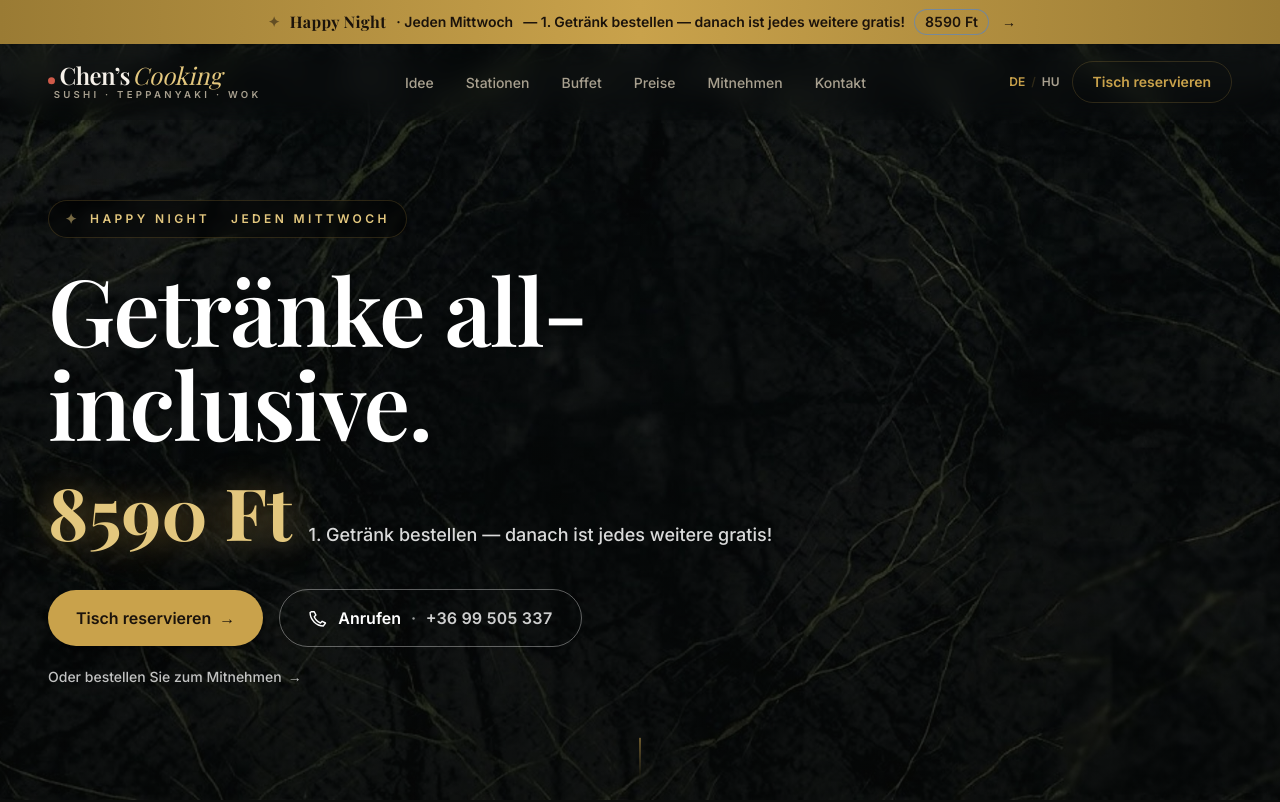
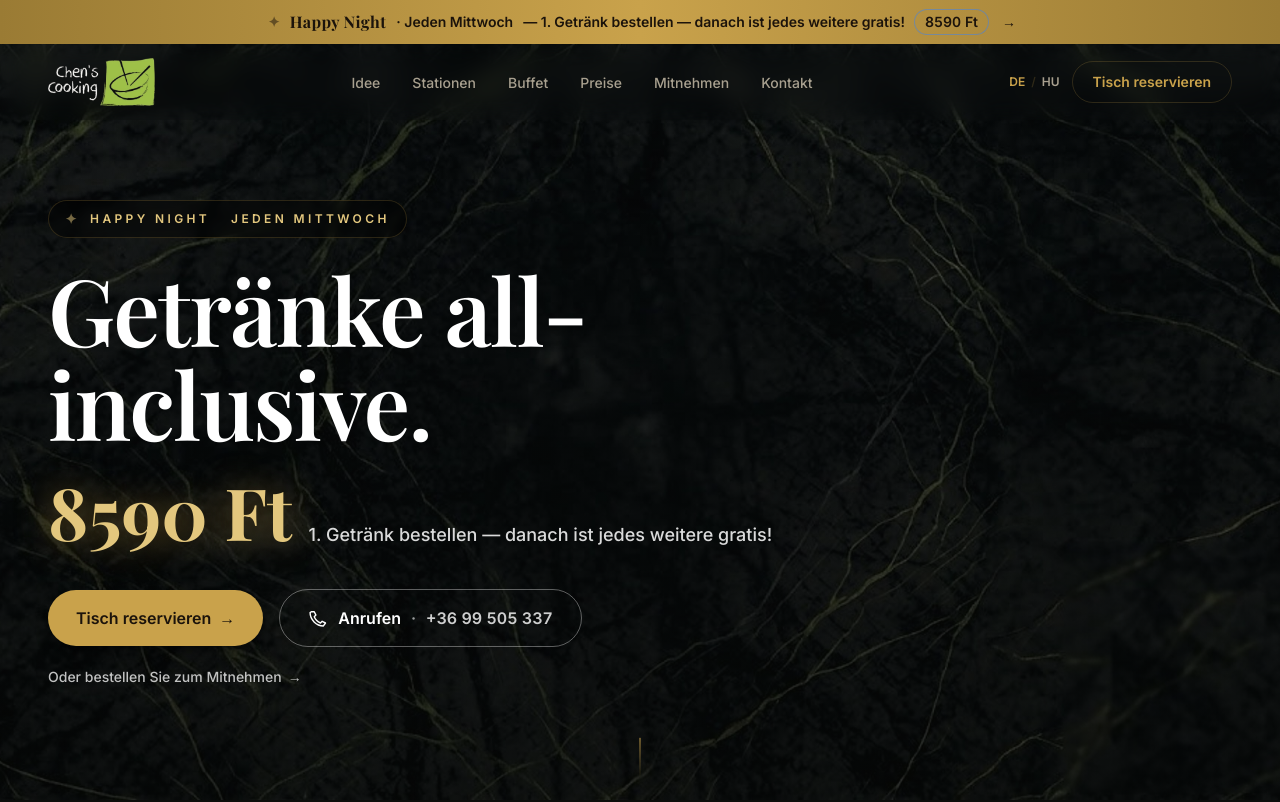
Before and after one commit to wuxnite66-maker/chens-cooking, a Next.js app: page /at in a window 1280 px wide. Shown: the top 802 px of the page. Built offline with nearby package versions, Linux system fonts and the light colour scheme.

Commit message:
Navbar/footer: use real Chen's Cooking logo image instead of text wordmark

```diff
--- a/components/Logo.tsx
+++ b/components/Logo.tsx
@@ -1,29 +1,19 @@
-import { site } from "@/content/site";
+import Image from "next/image";
 
 /**
- * Typographic wordmark for "Chen's Cooking".
- * Editorial serif + spaced gold sub-label — no raster asset required,
- * scales crisply and themes via CSS variables.
+ * Real "Chen's Cooking" brand logo (handwritten wordmark + green bowl mark).
+ * Transparent PNG — sits on the dark navbar/footer. Scales via the `h-*`
+ * utility passed in `className`.
  */
 export function Logo({ className = "" }: { className?: string }) {
   return (
-    <span className={`inline-flex flex-col leading-none ${className}`}>
-      <span className="flex items-baseline gap-[0.15em] font-serif text-cream">
-        {/* Lacquer-red seal accent dot — the single "Asian" flourish */}
-        <span
-          aria-hidden
-          className="mr-[0.15em] inline-block h-[0.42em] w-[0.42em] -translate-y-[0.05em] rounded-full bg-lacquer"
-        />
-        <span className="text-[1.35rem] font-semibold tracking-tight sm:text-[1.5rem]">
-          Chen&rsquo;s
-        </span>
-        <span className="text-[1.35rem] font-normal italic text-gold-soft sm:text-[1.5rem]">
-          Cooking
-        </span>
-      </span>
-      <span className="mt-[0.35em] pl-[0.6em] text-[0.6rem] font-semibold uppercase tracking-[0.34em] text-muted">
-        {site.tagline}
-      </span>
-    </span>
+    <Image
+      src="/images/chens-logo.png"
+      alt="Chen's Cooking"
+      width={695}
+      height={313}
+      priority
+      className={`h-11 w-auto sm:h-12 ${className}`}
+    />
   );
 }
```
